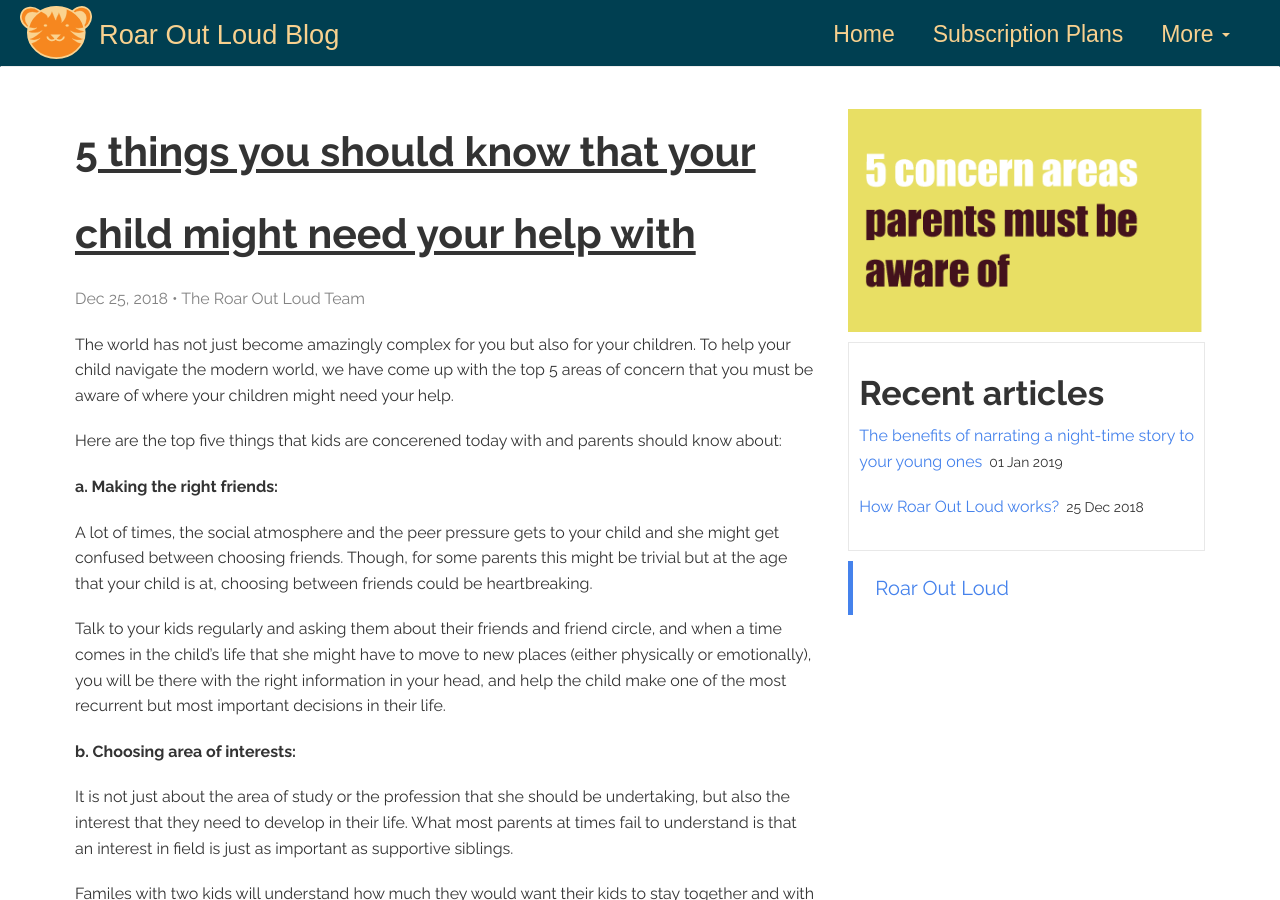
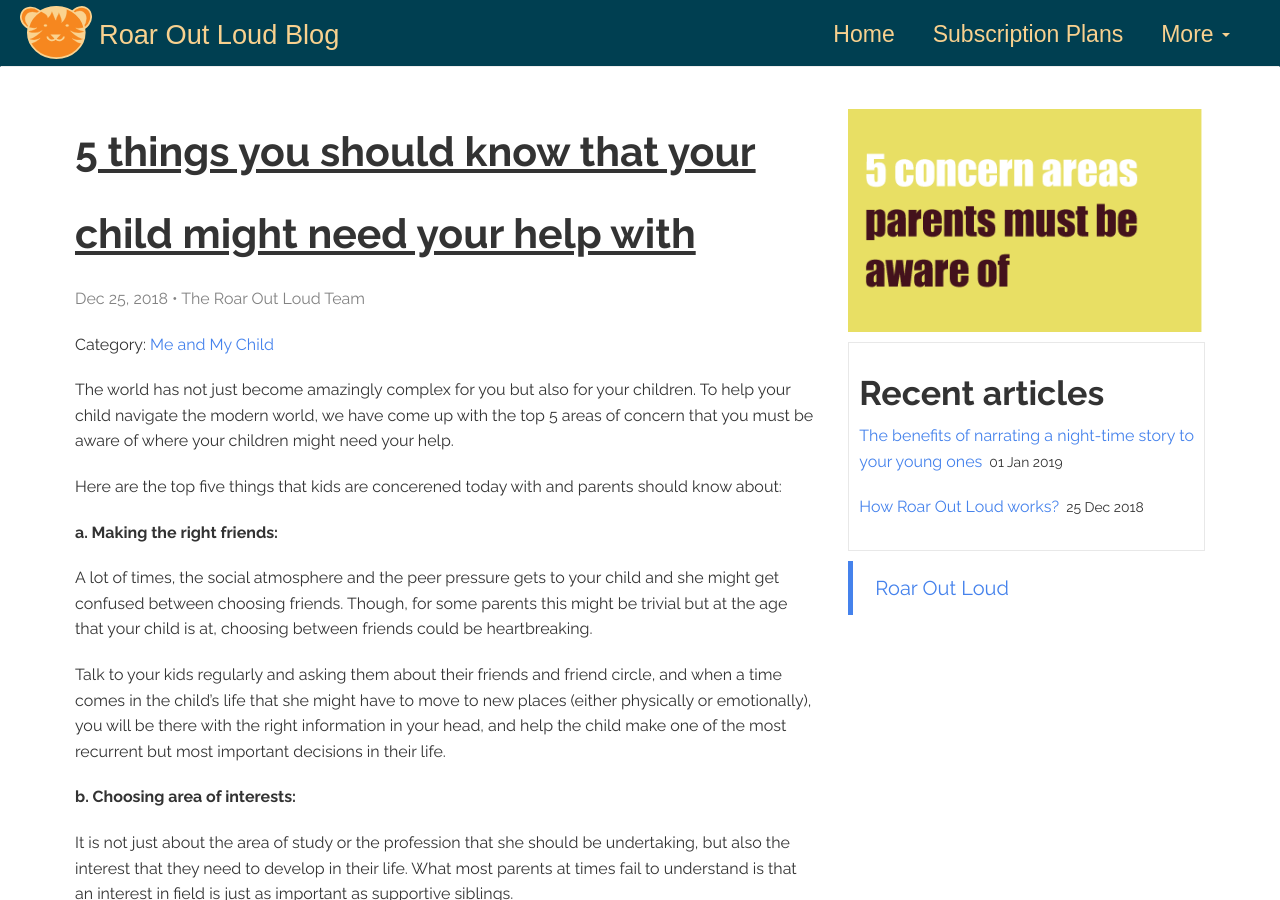
Before and after one commit to agnirdurga/Blog, a Jekyll site: the page built from _posts/2018-12-25-5-things-that-you-should-know-that-your-child-might-need-your-help-with.md, in a window 1280 px wide and 900 px high. Built offline with Jekyll 4.4.1, drawn with Linux system fonts in a browser that asks for light colours; some web fonts are replaced; comment, search, counter and statistics services are not loaded.

Commit message:
categories done

```diff
--- a/_layouts/post.html
+++ b/_layouts/post.html
@@ -7,7 +7,18 @@ layout: default
 
           <header class="post-header">
             <h1 class="post-title" itemprop="name headline">{{ page.title }}</h1>
-            <p class="post-meta"><time datetime="{{ page.date | date_to_xmlschema }}" itemprop="datePublished">{{ page.date | date: "%b %-d, %Y" }}</time>{% if page.author %} • <span itemprop="author" itemscope itemtype="http://schema.org/Person"><span itemprop="name">{{ page.author }}</span></span>{% endif %}</p>
+            <p class="post-meta"><time datetime="{{ page.date | date_to_xmlschema }}" itemprop="datePublished">{{ page.date | date: "%b %-d, %Y" }}</time>{% if page.author %} • <span itemprop="author" itemscope itemtype="http://schema.org/Person"><span itemprop="name">{{ page.author }}</span></span>{% endif %}<div class="post-categories">
+  {% if post %}
+    {% assign categories = post.categories %}
+  {% else %}
+    {% assign categories = page.categories %}
+  {% endif %}
+  {% for category in categories %}
+  Category:
+  <a href="{{site.baseurl}}/categories/#{{category|slugize}}">{{category}}</a>
+  {% unless forloop.last %}&nbsp;{% endunless %}
+  {% endfor %}
+</div></p>
 
           </header>
 
--- a/_posts/2018-12-25-5-things-that-you-should-know-that-your-child-might-need-your-help-with.md
+++ b/_posts/2018-12-25-5-things-that-you-should-know-that-your-child-might-need-your-help-with.md
@@ -1,7 +1,7 @@
 ---
 title: 5 things you should know that your child might need your help with
 layout: post
-categories: Me and My Child
+categories: [Me and My Child]
 author: The Roar Out Loud Team
 img: 5 concern areas parents must be aware of.png
 ---
```
Also changed, not shown: _posts/2018-12-25-how-roar-out-loud-works.md (+1 -1 lines), _posts/2019-01-01-the-benefits-of-narrating-a-night-time-story-to-your-young-ones.md (+1 -1 lines), categories.html (added, +24 -0 lines).
